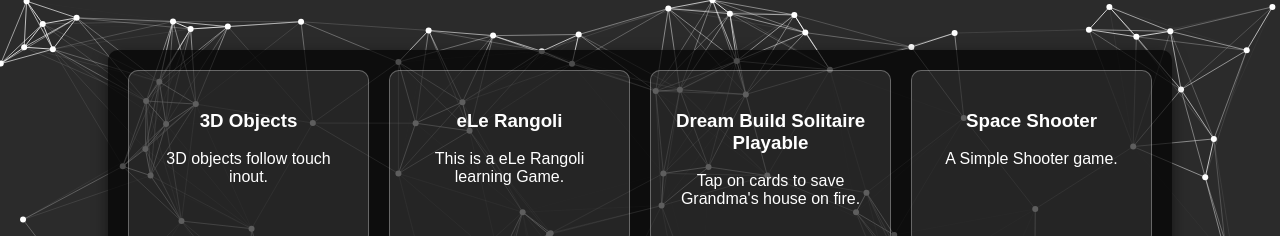
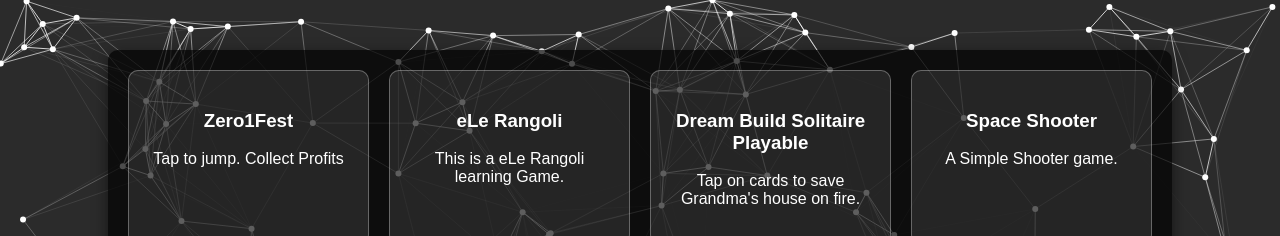
Before and after one commit to arpita-ak/arpita-ak.github.io, a plain HTML site: page index.html in a window 1280 px wide. Shown: the top 236 px of the page. Drawn offline with Linux system fonts and the light colour scheme; animation ran at ten frames a second.

Commit message:
Update index.html

```diff
--- a/index.html
+++ b/index.html
@@ -61,8 +61,8 @@
 
 <div class="project-container">
     <div class="project">
-        <h3><a href="3DObjects/index.html">3D Objects</a></h3>
-        <p>3D objects follow touch inout.</p>
+        <h3><a href="Zero1Fest.html">Zero1Fest</a></h3>
+        <p>Tap to jump. Collect Profits</p>
     </div>
     <div class="project">
         <h3><a href="eLe.html">eLe Rangoli</a></h3>
```
